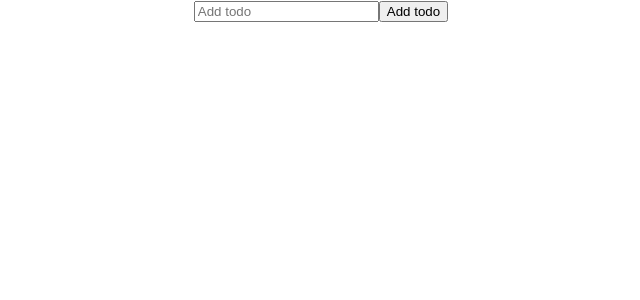
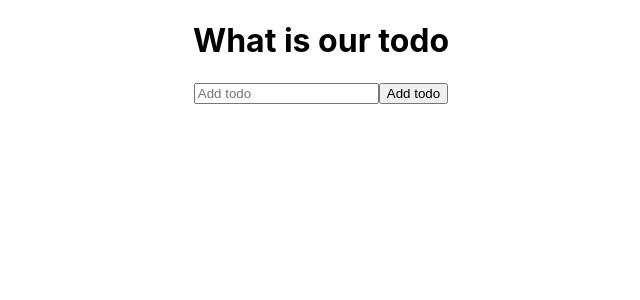
Before and after one commit to DavisKiprotich/Todo-list-simplified, a React (Create React App) app: page / in a window 1280 px wide. Shown: the top 300 px of the page, without its empty margins (319-959 px from the left). Built offline with nearby package versions, Linux system fonts and the light colour scheme; the HTML template or start-up script is replaced by a standard one.

Commit message:
Installed react file,updated the components

```diff
--- a/src/App.js
+++ b/src/App.js
@@ -1,12 +1,12 @@
 
 import './App.css';
-import TodoForm from './components/TodoForm';
+import TodoList from './components/TodoList';
 
 
 function App() {
   return (
     <div className="App">
-      <TodoForm />
+      <TodoList />
     </div>
   );
 }
--- a/src/components/TodoForm.js
+++ b/src/components/TodoForm.js
@@ -14,7 +14,7 @@ function TodoForm(props) {
         //     id: Math.floor(Math.random() * 10000),
         //     text: input
         // })
-        setInput('')
+        setInput('');
     }
   return (
     <form className='todo-form' onSubmit={handleSubmit}>
--- a/src/components/TodoList.js
+++ b/src/components/TodoList.js
@@ -0,0 +1,20 @@
+import React,{ useState } from 'react'
+import TodoForm from './TodoForm'
+
+
+function TodoList() {
+    const [todos, setTodos] = useState([])
+
+    const addTodo = todo =>{
+
+    }
+
+  return (
+    <div>
+        <h1>What is our todo</h1>
+        <TodoForm />
+    </div>
+  )
+}
+
+export default TodoList
```
